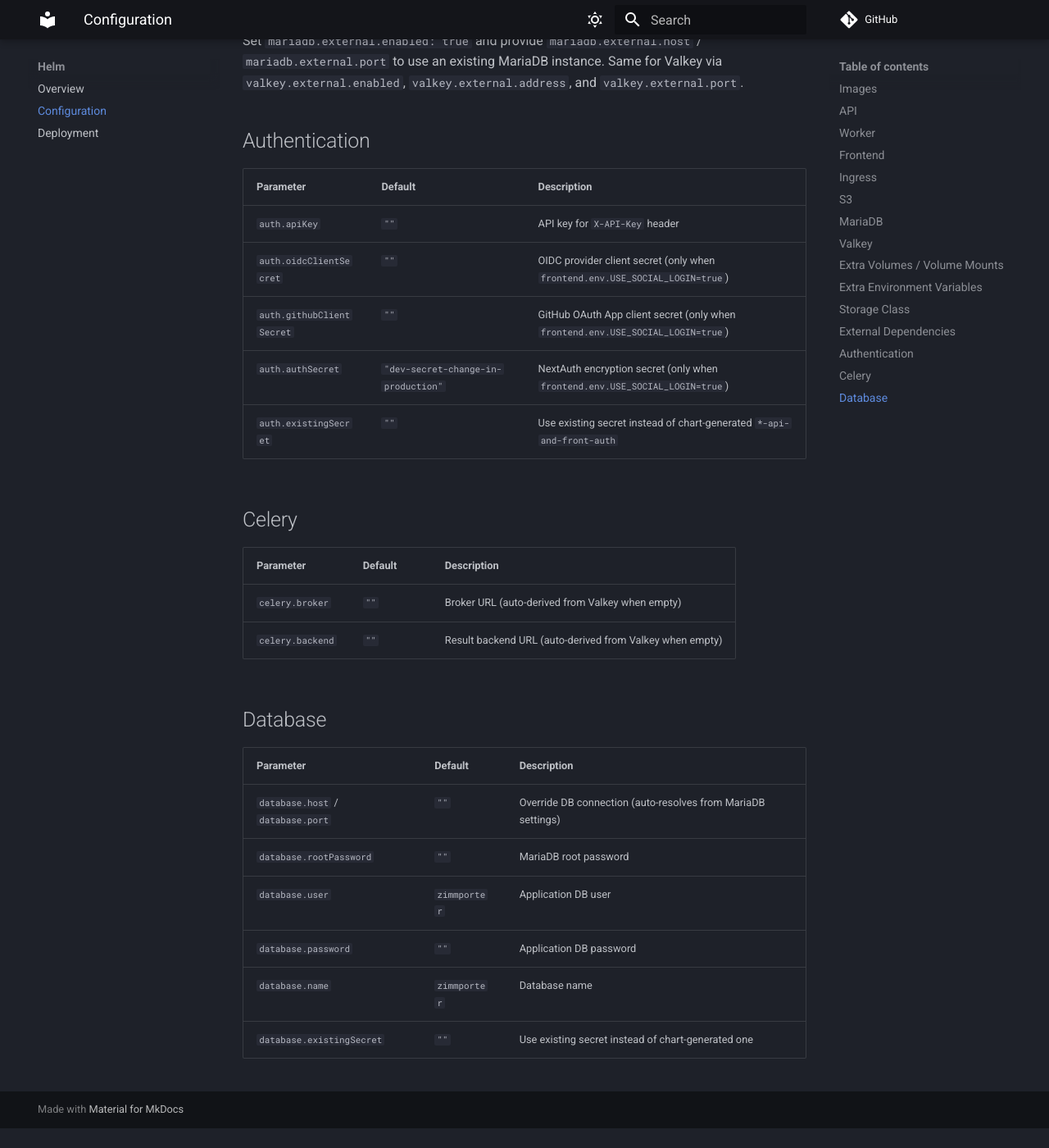
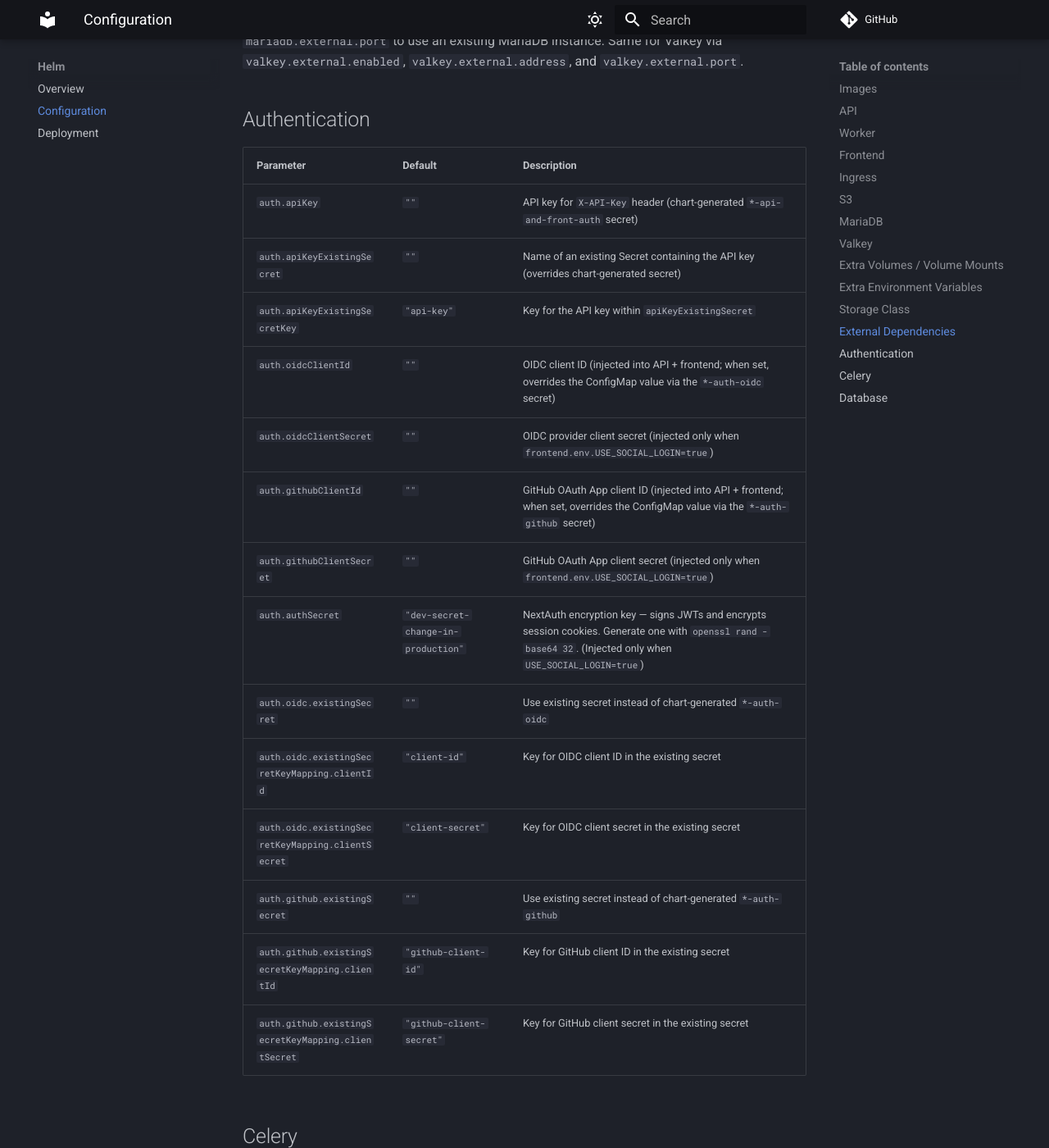
Before and after one commit to Tomifarmer/zimmporter-stack-doc, an MkDocs documentation site: the page built from docs/helm/configuration.md, in a window 1280 px wide and 1400 px high, scrolled down 4524 px. Shown: the whole window at 82% size. Built offline with MkDocs 1.6.1 and Material for MkDocs 9.7.7, drawn with Linux system fonts in a browser that asks for light colours; comment, search, counter and statistics services are not loaded; before the commit the page ends 5900 px from its top, so only the background shows below that; some of the changed text lies outside the part shown.

Commit message:
Update docs

```diff
--- a/docs/helm/configuration.md
+++ b/docs/helm/configuration.md
@@ -21,7 +21,6 @@
 | `api.env.USE_SOCIAL_LOGIN` | `"false"` | Enable social login (OIDC/GitHub) Bearer token authentication |
 | `api.env.CORS_ALLOWED_ORIGINS` | `"*"` | CORS allowed origins |
 | `api.env.OIDC_ISSUER_URL` | `""` | OIDC issuer URL for token validation |
-| `api.env.OIDC_CLIENT_ID` | `""` | OIDC client ID (audience) |
 | `api.env.GITHUB_CLIENT_ID` | `""` | GitHub OAuth App client ID for token validation |
 | `api.extraEnv` | `[]` | Additional env vars for the API pod (see [extraEnv](#extra-environment-variables)) |
 | `api.extraVolumes` | `[]` | Additional pod-level volumes (see [extraVolumes](#extra-volumes-volume-mounts)) |
@@ -50,7 +49,6 @@
 | `frontend.env.USE_SIMPLE_AUTH` | `"false"` | Enable API key authentication |
 | `frontend.env.OIDC_NAME` | `"OIDC"` | OIDC provider display name |
 | `frontend.env.OIDC_ISSUER_URL` | `""` | OIDC issuer URL |
-| `frontend.env.OIDC_CLIENT_ID` | `""` | OIDC client ID |
 | `frontend.env.GITHUB_CLIENT_ID` | `""` | GitHub OAuth App client ID |
 | `frontend.extraEnv` | `[]` | Additional env vars for the frontend pod (see [extraEnv](#extra-environment-variables)) |
 | `frontend.extraVolumes` | `[]` | Additional pod-level volumes (see [extraVolumes](#extra-volumes-volume-mounts)) |
@@ -169,11 +167,20 @@ Set `mariadb.external.enabled: true` and provide `mariadb.external.host` / `mari
 
 | Parameter | Default | Description |
 |---|---|---|
-| `auth.apiKey` | `""` | API key for `X-API-Key` header |
-| `auth.oidcClientSecret` | `""` | OIDC provider client secret (only when `frontend.env.USE_SOCIAL_LOGIN=true`) |
-| `auth.githubClientSecret` | `""` | GitHub OAuth App client secret (only when `frontend.env.USE_SOCIAL_LOGIN=true`) |
-| `auth.authSecret` | `"dev-secret-change-in-production"` | NextAuth encryption secret (only when `frontend.env.USE_SOCIAL_LOGIN=true`) |
-| `auth.existingSecret` | `""` | Use existing secret instead of chart-generated `*-api-and-front-auth` |
+| `auth.apiKey` | `""` | API key for `X-API-Key` header (chart-generated `*-api-and-front-auth` secret) |
+| `auth.apiKeyExistingSecret` | `""` | Name of an existing Secret containing the API key (overrides chart-generated secret) |
+| `auth.apiKeyExistingSecretKey` | `"api-key"` | Key for the API key within `apiKeyExistingSecret` |
+| `auth.oidcClientId` | `""` | OIDC client ID (injected into API + frontend; when set, overrides the ConfigMap value via the `*-auth-oidc` secret) |
+| `auth.oidcClientSecret` | `""` | OIDC provider client secret (injected only when `frontend.env.USE_SOCIAL_LOGIN=true`) |
+| `auth.githubClientId` | `""` | GitHub OAuth App client ID (injected into API + frontend; when set, overrides the ConfigMap value via the `*-auth-github` secret) |
+| `auth.githubClientSecret` | `""` | GitHub OAuth App client secret (injected only when `frontend.env.USE_SOCIAL_LOGIN=true`) |
+| `auth.authSecret` | `"dev-secret-change-in-production"` | NextAuth encryption key — signs JWTs and encrypts session cookies. Generate one with `openssl rand -base64 32`. (Injected only when `USE_SOCIAL_LOGIN=true`) |
+| `auth.oidc.existingSecret` | `""` | Use existing secret instead of chart-generated `*-auth-oidc` |
+| `auth.oidc.existingSecretKeyMapping.clientId` | `"client-id"` | Key for OIDC client ID in the existing secret |
+| `auth.oidc.existingSecretKeyMapping.clientSecret` | `"client-secret"` | Key for OIDC client secret in the existing secret |
+| `auth.github.existingSecret` | `""` | Use existing secret instead of chart-generated `*-auth-github` |
+| `auth.github.existingSecretKeyMapping.clientId` | `"github-client-id"` | Key for GitHub client ID in the existing secret |
+| `auth.github.existingSecretKeyMapping.clientSecret` | `"github-client-secret"` | Key for GitHub client secret in the existing secret |
 
 ## Celery
 
```
Also changed, not shown: docs/helm/overview.md (+1 -1 lines).
